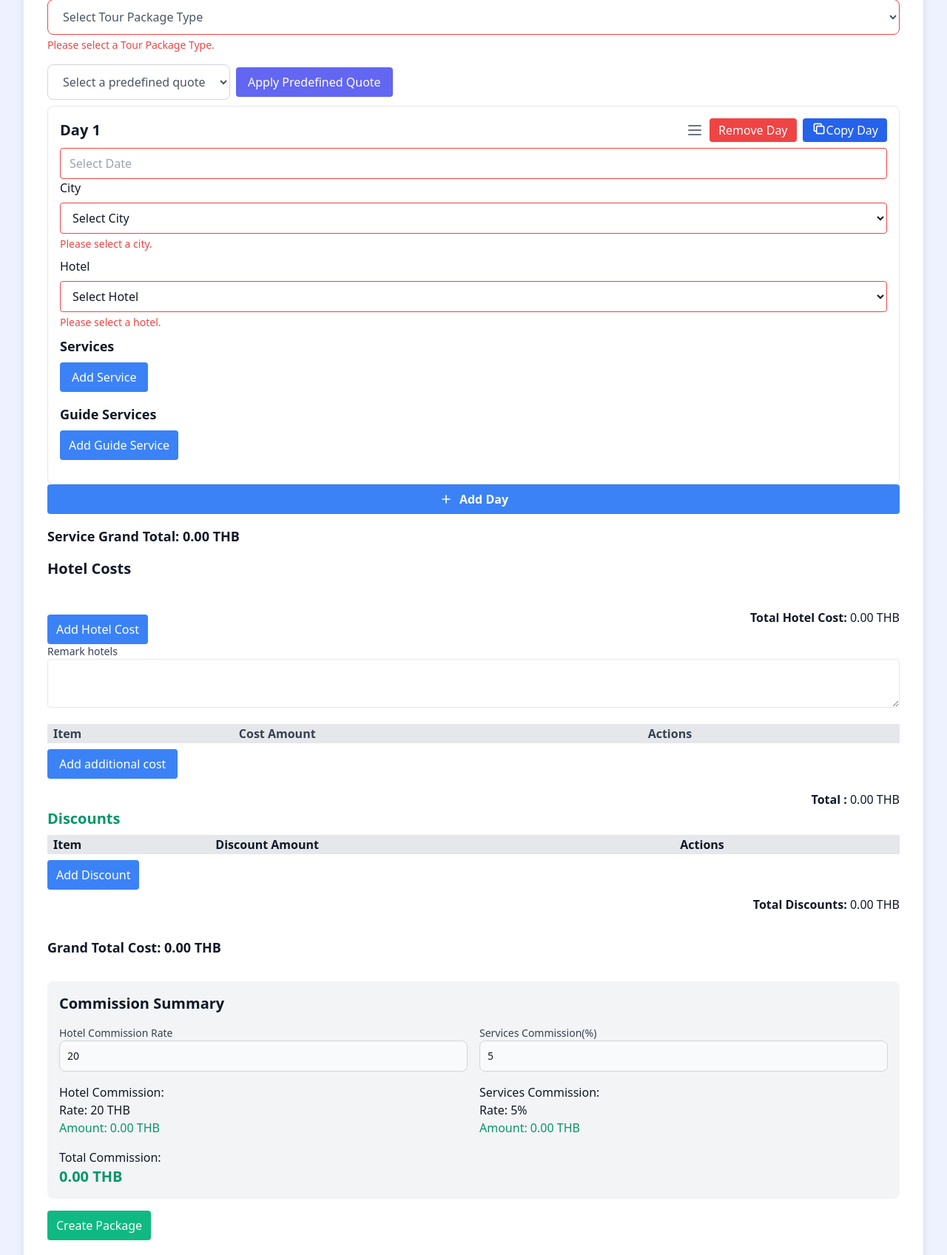
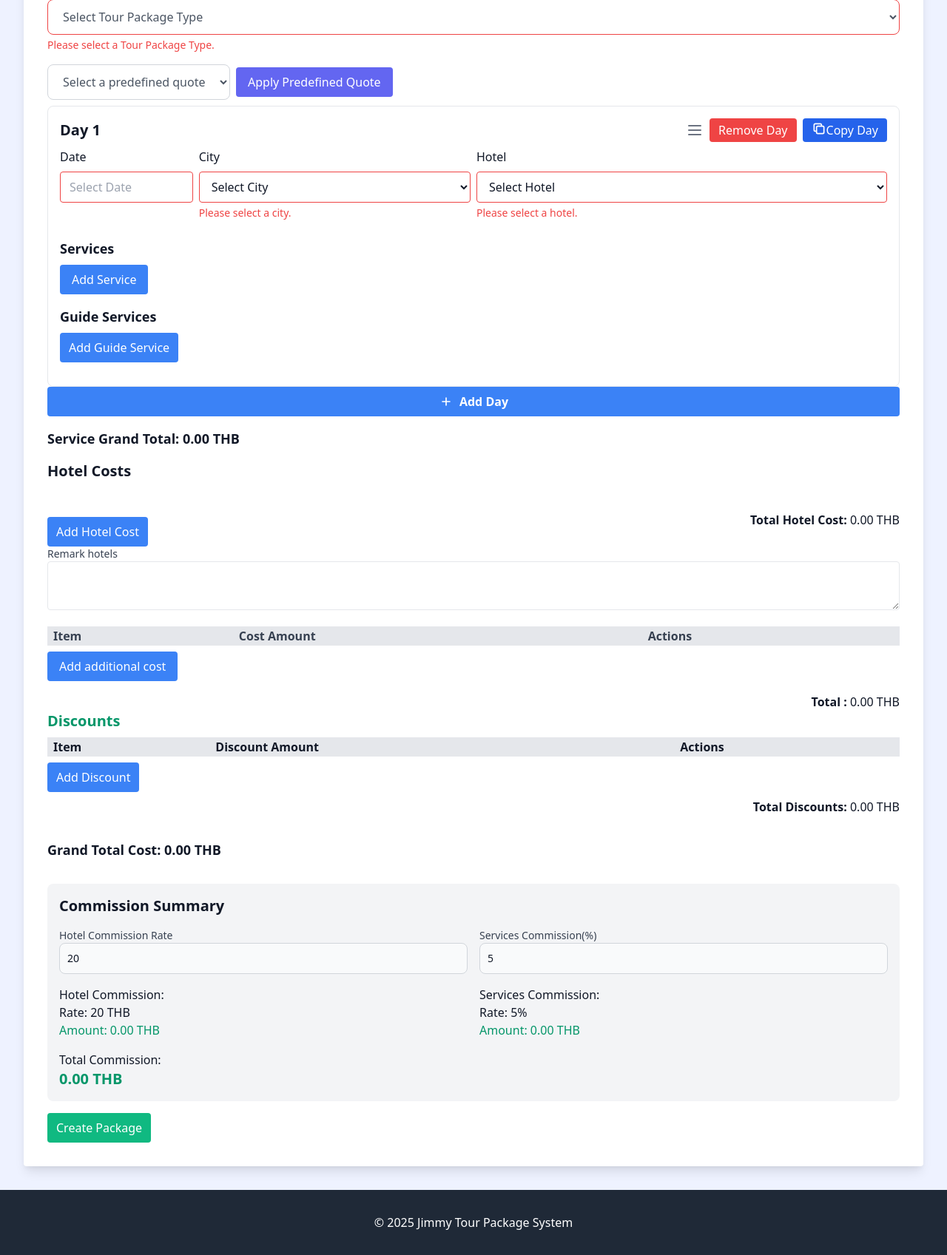
Before and after one commit to Ekaluk52003/tour_pack, a Django app: page /create/ in a window 1280 px wide. Shown: the part 598-2295 px from the top of the page at 74% size. Run offline with Django 5.2, Linux system fonts and the light colour scheme; the visitor is signed in with stand-in values (Sample User, id 1); data that the repository does not hold is empty; style sheets or scripts are compiled from the project's sources; parts of the project's set-up code (start-up, migrations or seed data) failed here and were passed over; some libraries are stand-ins or nearby versions.

Commit message:
update tourday layout

```diff
--- a/tours/templates/tour_quote/tour_package_list.html
+++ b/tours/templates/tour_quote/tour_package_list.html
@@ -3,11 +3,12 @@
 {% block content %}
 <div class="container px-4 mx-auto">
     <h1 class="mb-4 text-2xl font-bold">Tour Packages</h1>
-    <table class="w-full border border-collapse border-gray-300">
+    <table class="w-full border border-gray-300 border-collapse">
         <thead>
             <tr class="bg-gray-100">
                 <th class="px-4 py-2 border border-gray-300">Reference</th>
                 <th class="px-4 py-2 border border-gray-300">Name</th>
+                <th class="px-4 py-2 border border-gray-300">Packsss</th>
                 <th class="px-4 py-2 border border-gray-300">Customer</th>
                 <th class="px-4 py-2 border border-gray-300">Created At</th>
                 <th class="px-4 py-2 border border-gray-300">Actions</th>
@@ -18,6 +19,7 @@
             <tr>
                 <td class="px-4 py-2 border border-gray-300">{{ package.package_reference }}</td>
                 <td class="px-4 py-2 border border-gray-300">{{ package.name }}</td>
+                <td class="px-4 py-2 border border-gray-300">{{ package.tour_pack_type }}</td>
                 <td class="px-4 py-2 border border-gray-300">{{ package.customer_name }}</td>
                 <td class="px-4 py-2 border border-gray-300">{{ package.created_at|date:"Y-m-d H:i" }}</td>
                 <td class="px-4 py-2 border border-gray-300">
--- a/tours/templates/tour_quote/tour_package_quote.html
+++ b/tours/templates/tour_quote/tour_package_quote.html
@@ -34,28 +34,28 @@
 
     <div class="mb-4">
       <label for="package-name" class="block text-sm font-medium text-gray-700 dark:text-gray-300">Package Name</label>
-      <input type="text" id="package-name" x-model="name"  class="w-full px-3 py-2 text-gray-900 bg-white border rounded dark:bg-gray-700 dark:text-white">
+      <input type="text" id="package-name" x-model="name"  class="px-3 py-2 w-full text-gray-900 bg-white rounded border dark:bg-gray-700 dark:text-white">
       <p class="mt-1 text-sm text-red-500 dark:text-red-400" x-show="errors.name" x-text="errors.name"></p>
   </div>
 
   <div class="mb-4">
       <label for="customer-name" class="block text-sm font-medium text-gray-700 dark:text-gray-300">Customer Name</label>
-      <input type="text" id="customer-name" x-model="customerName" class="w-full px-3 py-2 text-gray-900 bg-white border rounded dark:bg-gray-700 dark:text-white">
+      <input type="text" id="customer-name" x-model="customerName" class="px-3 py-2 w-full text-gray-900 bg-white rounded border dark:bg-gray-700 dark:text-white">
       <p class="mt-1 text-sm text-red-500 dark:text-red-400" x-show="errors.customerName" x-text="errors.customerName"></p>
   </div>
   <div class="mb-4">
     <label for="remark" class="block text-sm font-medium text-gray-700 dark:text-gray-300">Remark</label>
-    <textarea id="remark" x-model="remark" class="w-full px-3 py-2 text-gray-900 bg-white border rounded dark:bg-gray-700 dark:text-white"></textarea>
+    <textarea id="remark" x-model="remark" class="px-3 py-2 w-full text-gray-900 bg-white rounded border dark:bg-gray-700 dark:text-white"></textarea>
 </div>
 <div class="mb-4">
   <label for="remark" class="block text-sm font-medium text-gray-700 dark:text-gray-300">Remark 2</label>
-  <textarea id="remark2" x-model="remark2" class="w-full px-3 py-2 text-gray-900 bg-white border rounded dark:bg-gray-700 dark:text-white"></textarea>
+  <textarea id="remark2" x-model="remark2" class="px-3 py-2 w-full text-gray-900 bg-white rounded border dark:bg-gray-700 dark:text-white"></textarea>
 </div>
 
 
 <div class="mb-4">
   <label for="tourPackType" class="block text-sm font-medium text-gray-700 dark:text-gray-300">Tour Package Type</label>
-  <select id="tourPackType" x-model="tourPackType" @change="updateServicesForPackageType()"  class="h-12 border border-gray-300 text-gray-600 dark:text-gray-300 text-base rounded-lg block w-full py-2.5 px-4 focus:outline-none bg-white dark:bg-gray-700"
+  <select id="tourPackType" x-model="tourPackType" @change="updateServicesForPackageType()"  class="block px-4 py-2.5 w-full h-12 text-base text-gray-600 bg-white rounded-lg border border-gray-300 dark:text-gray-300 focus:outline-none dark:bg-gray-700"
           :class="{'border-red-500': !tourPackType}">
       <option value="">Select Tour Package Type</option>
       {% for pack_type in tour_pack_types %}
@@ -66,7 +66,7 @@
 </div>
 
 <div class="items-center mb-2 md:flex">
-  <select x-model="selectedPredefinedQuote" class="h-12 border border-gray-300 dark:border-gray-600 text-gray-600 dark:text-gray-300 text-base rounded-lg block py-2.5 px-4 focus:outline-none bg-white dark:bg-gray-700">
+  <select x-model="selectedPredefinedQuote" class="block px-4 py-2.5 h-12 text-base text-gray-600 bg-white rounded-lg border border-gray-300 dark:border-gray-600 dark:text-gray-300 focus:outline-none dark:bg-gray-700">
     <option value="">Select a predefined quote</option>
     {% for quote in predefined_quotes %}
         <option value="{{ quote.id }}">{{ quote.name }}</option>
@@ -82,7 +82,7 @@
 
 <div class="space-y-2">
   <template x-for="(day, index) in days" :key="index">
-    <div class="p-4 mb-4 bg-white border border-gray-200 rounded-lg dark:bg-gray-700 dark:border-gray-600"
+    <div class="p-4 mb-4 bg-white rounded-lg border border-gray-200 dark:bg-gray-700 dark:border-gray-600"
          draggable="true"
          @dragstart="dragStart($event, index)"
          @dragend="dragEnd"
@@ -90,15 +90,15 @@
          @dragover.prevent
          @drop="drop($event, index)"
          >
-         <div class="flex items-center justify-between mb-2">
+         <div class="flex justify-between items-center mb-2">
           <h2 class="text-xl font-semibold text-gray-900 dark:text-white" x-text="`Day ${index + 1}`"></h2>  <div class="flex items-center">
           <span class="mr-2 text-gray-500 dark:text-gray-400">
             <svg class="w-6 h-6" fill="none" stroke="currentColor" viewBox="0 0 24 24" xmlns="http://www.w3.org/2000/svg">
               <path stroke-linecap="round" stroke-linejoin="round" stroke-width="2" d="M4 6h16M4 12h16M4 18h16"></path>
             </svg>
           </span>
-          <button @click="removeDay(index)" class="px-3 py-1 text-white transition duration-150 ease-in-out bg-red-500 rounded hover:bg-red-600 dark:bg-red-600 dark:hover:bg-red-700">Remove Day</button>
-          <button @click="copyDay(index)" class="flex px-3 py-1 ml-2 text-white duration-150 bg-blue-600 rounded al">
+          <button @click="removeDay(index)" class="px-3 py-1 text-white bg-red-500 rounded transition duration-150 ease-in-out hover:bg-red-600 dark:bg-red-600 dark:hover:bg-red-700">Remove Day</button>
+          <button @click="copyDay(index)" class="flex px-3 py-1 ml-2 text-white bg-blue-600 rounded duration-150 al">
             <svg class="w-5 h-5" fill="none" stroke="currentColor" viewBox="0 0 24 24" xmlns="http://www.w3.org/2000/svg">
               <path stroke-linecap="round" stroke-linejoin="round" stroke-width="2" d="M8 16H6a2 2 0 01-2-2V6a2 2 0 012-2h8a2 2 0 012 2v2m-6 12h8a2 2 0 002-2v-8a2 2 0 00-2-2h-8a2 2 0 00-2 2v8a2 2 0 002 2z"></path>
             </svg>
@@ -106,23 +106,24 @@
           </button>
         </div>
          </div>
-
+      <div class="grid grid-cols-1 gap-2 mb-4 md:grid-cols-6 dark:text-gray-300">
          <div class="relative"
      x-data="datePicker(day, index)"
      @first-day-changed.window="handleFirstDayDateChange()">
+     <label class="block mb-2 text-gray-900 dark:text-white">Date</label>
   <input type="text"
          :value="dateValue ? formatDateForDisplay(dateValue) : ''"
          @click="showDatepicker = !showDatepicker"
          readonly
-         class="w-full px-3 py-2 text-gray-900 bg-white border rounded cursor-pointer dark:bg-gray-700 dark:text-white"
+         class="px-3 py-2 w-full text-gray-900 bg-white rounded border cursor-pointer dark:bg-gray-700 dark:text-white"
          :class="{'border-red-500': !dateValue}"
          placeholder="Select Date">
 
             <div x-show="showDatepicker"
-                 class="absolute z-50 w-64 p-4 mt-2 bg-white rounded-lg shadow-lg dark:bg-gray-800"
+                 class="absolute z-50 p-4 mt-2 w-64 bg-white rounded-lg shadow-lg dark:bg-gray-800"
                  @click.away="showDatepicker = false"
                  x-transition>
-              <div class="flex items-center justify-between mb-2">
+              <div class="flex justify-between items-center mb-2">
                 <div>
                   <span x-text="MONTH_NAMES[month]" class="text-lg font-bold"></span>
                   <span x-text="year" class="ml-1 text-lg font-bold"></span>
@@ -165,11 +166,11 @@
             </div>
           </div>
 
-      <div class="mb-2">
+      <div class="mb-2 md:col-span-2">
         <label class="block mb-2 text-gray-900 dark:text-white">City</label>
         <select x-model="day.city"
                 @change="updateCityServices(day); day.hotel = '';"
-                class="w-full px-3 py-2 text-gray-900 bg-white border rounded dark:bg-gray-700 dark:text-white"
+                class="px-3 py-2 w-full text-gray-900 bg-white rounded border dark:bg-gray-700 dark:text-white"
                 :class="{'border-red-500': !day.city}">
           <option value="">Select City</option>
           {% for city in cities %}
@@ -179,10 +180,10 @@
         <p class="mt-1 text-sm text-red-500" x-show="!day.city">Please select a city.</p>
       </div>
 
-      <div class="mb-2">
+      <div class="mb-2 md:col-span-3">
         <label class="block mb-2 text-gray-900 dark:text-white">Hotel</label>
         <select x-model="day.hotel"
-                class="w-full px-3 py-2 text-gray-900 bg-white border rounded dark:bg-gray-700 dark:text-white"
+                class="px-3 py-2 w-full text-gray-900 bg-white rounded border dark:bg-gray-700 dark:text-white"
                 :class="{'border-red-500': !day.hotel}">
           <option value="">Select Hotel</option>
           <template x-for="hotel in day.cityServices.hotels" :key="hotel.id">
@@ -191,19 +192,19 @@
         </select>
         <p class="mt-1 text-sm text-red-500" x-show="!day.hotel">Please select a hotel.</p>
       </div>
-
+      </div>
 
       <div class="mb-4">
         <h3 class="mb-2 text-lg font-semibold text-gray-900 dark:text-white">Services</h3>
         <template x-for="(service, serviceIndex) in day.services" :key="serviceIndex">
-          <div class="flex flex-col p-2 mb-2 bg-white border rounded dark:bg-gray-600 service-item relative">
+          <div class="flex relative flex-col p-2 mb-2 bg-white rounded border dark:bg-gray-600 service-item">
             <div class="flex flex-col p-4 mb-4 bg-white dark:bg-gray-800 dark:border-gray-700">
               <div class="grid grid-cols-1 gap-4 md:grid-cols-12">
               <div class="md:col-span-2">
               <select
                 x-model="service.type"
                 @change="service.name = ''"
-                class="w-full p-2 text-sm text-gray-900 bg-white border rounded dark:bg-gray-700 dark:text-white"
+                class="p-2 w-full text-sm text-gray-900 bg-white rounded border dark:bg-gray-700 dark:text-white"
                 :class="{'border-red-500': !service.type}"
               >
                 <option value="">Select Service Type</option>
@@ -263,7 +264,7 @@
                     const serviceObj = getServiceNames(day, service.type)?.find(s => String(s.id) === String(service.name));
                     return serviceObj ? `${serviceObj.name} (${formatCommaNumber(serviceObj.price)} THB)` : 'Search service...';
                   })()"
-                  class="w-full p-2 text-gray-900 bg-white border rounded cursor-pointer dark:bg-gray-700 dark:text-white placeholder-gray-900 dark:placeholder-gray-300"
+                  class="p-2 w-full placeholder-gray-900 text-gray-900 bg-white rounded border cursor-pointer dark:bg-gray-700 dark:text-white dark:placeholder-gray-300"
                   :class="{'border-red-500': service.type && !service.name}"
                 >
 
@@ -350,11 +351,11 @@
                 <input type="text"
                        :value="formatCommaNumber(service.price) + ' THB'"
                        disabled
-                       class="w-full px-3 py-2 text-right bg-gray-100 border rounded-md dark:bg-gray-700 dark:text-white">
+                       class="px-3 py-2 w-full text-right bg-gray-100 rounded-md border dark:bg-gray-700 dark:text-white">
             </div>
 
               <!-- Delete Button - 1 column -->
-              <div class="flex items-center justify-center md:col-span-1">
+              <div class="flex justify-center items-center md:col-span-1">
                   <button @click="removeService(day, serviceIndex)"
                           class="text-red-500 hover:text-red-700">
                       <svg class="w-5 h-5" fill="none" stroke="currentColor" viewBox="0 0 24 24">
@@ -376,7 +377,7 @@
         <h3 class="mt-4 mb-2 text-lg font-semibold text-gray-900 dark:text-white">Guide Services</h3>
         <template x-for="(guideService, guideIndex) in day.guideServices" :key="guideIndex">
           <div class="flex items-center mb-2">
-            <select x-model="guideService.name" @change="updateGuideService(guideService)" class="w-3/4 px-3 py-2 mr-2 text-gray-900 bg-white border rounded dark:bg-gray-700 dark:text-white">
+            <select x-model="guideService.name" @change="updateGuideService(guideService)" class="px-3 py-2 mr-2 w-3/4 text-gray-900 bg-white rounded border dark:bg-gray-700 dark:text-white">
               <option value="">Select Guide Service</option>
               <template x-for="option in guideServices" :key="option.id">
                 <option :value="String(option.id)" x-text="`${option.name} (${formatCommaNumber(option.price)} THB)`" :selected="guideService.name == option.id"></option>
@@ -392,7 +393,7 @@
      <!-- Plus button to add day between (except after the last day) -->
      <template x-if="index < days.length - 1">
       <button @click="insertDayBelow(index)"
-              class="flex items-center justify-center w-full px-4 py-1 mb-2 text-blue-800 bg-blue-100 rounded-full hover:bg-blue-200 dark:bg-blue-800 dark:hover:bg-blue-700 dark:text-blue-200"
+              class="flex justify-center items-center px-4 py-1 mb-2 w-full text-blue-800 bg-blue-100 rounded-full hover:bg-blue-200 dark:bg-blue-800 dark:hover:bg-blue-700 dark:text-blue-200"
               title="Insert day here">
         <svg class="w-5 h-5" fill="none" stroke="currentColor" viewBox="0 0 24 24" xmlns="http://www.w3.org/2000/svg">
           <path stroke-linecap="round" stroke-linejoin="round" stroke-width="2" d="M12 6v6m0 0v6m0-6h6m-6 0H6"></path>
@@ -427,7 +428,7 @@ Add Day
   <h2 class="mb-2 text-xl font-semibold text-gray-900 dark:text-white">Hotel Costs</h2>
 
 
-  <div class="mb-8 overflow-x-auto">
+  <div class="overflow-x-auto mb-8">
     <table class="w-full border-collapse">
       <tbody>
         <template x-for="(cost, index) in hotelCosts" :key="index">
@@ -535,9 +536,9 @@ Add Day
 
               <!-- Insert button row - appears after each hotel cost except the last one -->
               <template x-if="index < hotelCosts.length - 1">
-                <div class="w-full py-2">
+                <div class="py-2 w-full">
                   <button @click="insertHotelCostBelow(index)"
-                          class="flex items-center justify-center w-full px-4 py-2 space-x-2 text-blue-600 transition-colors duration-200 bg-blue-100 border border-blue-200 rounded-lg hover:bg-blue-200 dark:bg-blue-900 dark:border-blue-800 dark:text-blue-200 dark:hover:bg-blue-800">
+                          class="flex justify-center items-center px-4 py-2 space-x-2 w-full text-blue-600 bg-blue-100 rounded-lg border border-blue-200 transition-colors duration-200 hover:bg-blue-200 dark:bg-blue-900 dark:border-blue-800 dark:text-blue-200 dark:hover:bg-blue-800">
                     <svg class="w-5 h-5" fill="none" stroke="currentColor" viewBox="0 0 24 24" xmlns="http://www.w3.org/2000/svg">
                       <path stroke-linecap="round" stroke-linejoin="round" stroke-width="2" d="M12 6v6m0 0v6m0-6h6m-6 0H6"></path>
                     </svg>
@@ -570,7 +571,7 @@ Add Day
 
     <div class="mb-4">
       <label for="remark" class="block text-sm font-medium text-gray-700 dark:text-gray-300">Remark hotels</label>
-      <textarea id="remark_of_hotels" x-model="remark_of_hotels"  class="w-full px-3 py-2 text-gray-900 bg-white border rounded dark:bg-gray-700 dark:text-white"></textarea>
+      <textarea id="remark_of_hotels" x-model="remark_of_hotels"  class="px-3 py-2 w-full text-gray-900 bg-white rounded border dark:bg-gray-700 dark:text-white"></textarea>
     </div>
 
 
@@ -592,7 +593,7 @@ Add Day
         <template x-for="(extraCost, index) in extraCosts" :key="index">
           <tr>
             <td class="px-2 border">
-              <input type="text" x-model="extraCost.item" class="w-full p-1 text-gray-900 bg-white border rounded dark:bg-gray-700 dark:text-white">
+              <input type="text" x-model="extraCost.item" class="p-1 w-full text-gray-900 bg-white rounded border dark:bg-gray-700 dark:text-white">
             </td>
 
 
@@ -602,7 +603,7 @@ Add Day
                      @input="actualValue = unformatCommaNumber($event.target.value);
                              extraCost.amount = actualValue;
                              displayValue = formatCommaNumber(actualValue);"
-                     class="w-full p-1 text-gray-900 bg-white border rounded dark:bg-gray-700 dark:text-white">
+                     class="p-1 w-full text-gray-900 bg-white rounded border dark:bg-gray-700 dark:text-white">
             </td>
 
             <td class="px-4 py-2 border">
@@ -637,7 +638,7 @@ Add Day
         <template x-for="(discount, index) in discounts" :key="index">
           <tr>
             <td class="px-2 border">
-              <input type="text" x-model="discount.item" class="w-full p-1 text-gray-900 bg-white border rounded dark:bg-gray-700 dark:text-white">
+              <input type="text" x-model="discount.item" class="p-1 w-full text-gray-900 bg-white rounded border dark:bg-gray-700 dark:text-white">
             </td>
 
 
@@ -647,7 +648,7 @@ Add Day
                      @input="actualValue = unformatCommaNumber($event.target.value);
                              discount.amount = actualValue;
                              displayValue = formatCommaNumber(actualValue);"
-                     class="w-full p-1 text-gray-900 bg-white border rounded dark:bg-gray-700 dark:text-white">
+                     class="p-1 w-full text-gray-900 bg-white rounded border dark:bg-gray-700 dark:text-white">
             </td>
 
 
@@ -692,12 +693,12 @@ Add Day
            @input="actualValue = unformatCommaNumber($event.target.value);
                    commission_rate_hotel = actualValue;
                    displayValue = formatCommaNumber(actualValue);"
-                   class="bg-gray-50 border border-gray-300 text-gray-900 text-sm rounded-lg focus:ring-blue-500 focus:border-blue-500 block w-full p-2.5 dark:bg-gray-700 dark:border-gray-600 dark:placeholder-gray-400 dark:text-white dark:focus:ring-blue-500 dark:focus:border-blue-500" >
+                   class="block p-2.5 w-full text-sm text-gray-900 bg-gray-50 rounded-lg border border-gray-300 focus:ring-blue-500 focus:border-blue-500 dark:bg-gray-700 dark:border-gray-600 dark:placeholder-gray-400 dark:text-white dark:focus:ring-blue-500 dark:focus:border-blue-500" >
   </div>
 
 <div class="mb-4">
   <label for="commission_rate_services" class="block text-sm font-medium text-gray-700 dark:text-gray-300">Services Commission(%)</label>
-  <input type="number" id="commission_rate_services" x-model="commission_rate_services" step="1" min="0" max="100"  class="bg-gray-50 border border-gray-300 text-gray-900 text-sm rounded-lg focus:ring-blue-500 focus:border-blue-500 block w-full p-2.5 dark:bg-gray-700 dark:border-gray-600 dark:placeholder-gray-400 dark:text-white dark:focus:ring-blue-500 dark:focus:border-blue-500">
+  <input type="number" id="commission_rate_services" x-model="commission_rate_services" step="1" min="0" max="100"  class="block p-2.5 w-full text-sm text-gray-900 bg-gray-50 rounded-lg border border-gray-300 focus:ring-blue-500 focus:border-blue-500 dark:bg-gray-700 dark:border-gray-600 dark:placeholder-gray-400 dark:text-white dark:focus:ring-blue-500 dark:focus:border-blue-500">
 </div>
 
 </div>
```
Also changed, not shown: other parts of tours/templates/tour_quote/tour_package_quote.html (+15 -15 lines), tours/templates/tour_quote/tour_package_detail.html (+11 -10 lines), tours/templates/tour_quote/tour_package_edit.html (+53 -48 lines), tours/templates/tour_quote/tour_packages.html (+7 -5 lines).
